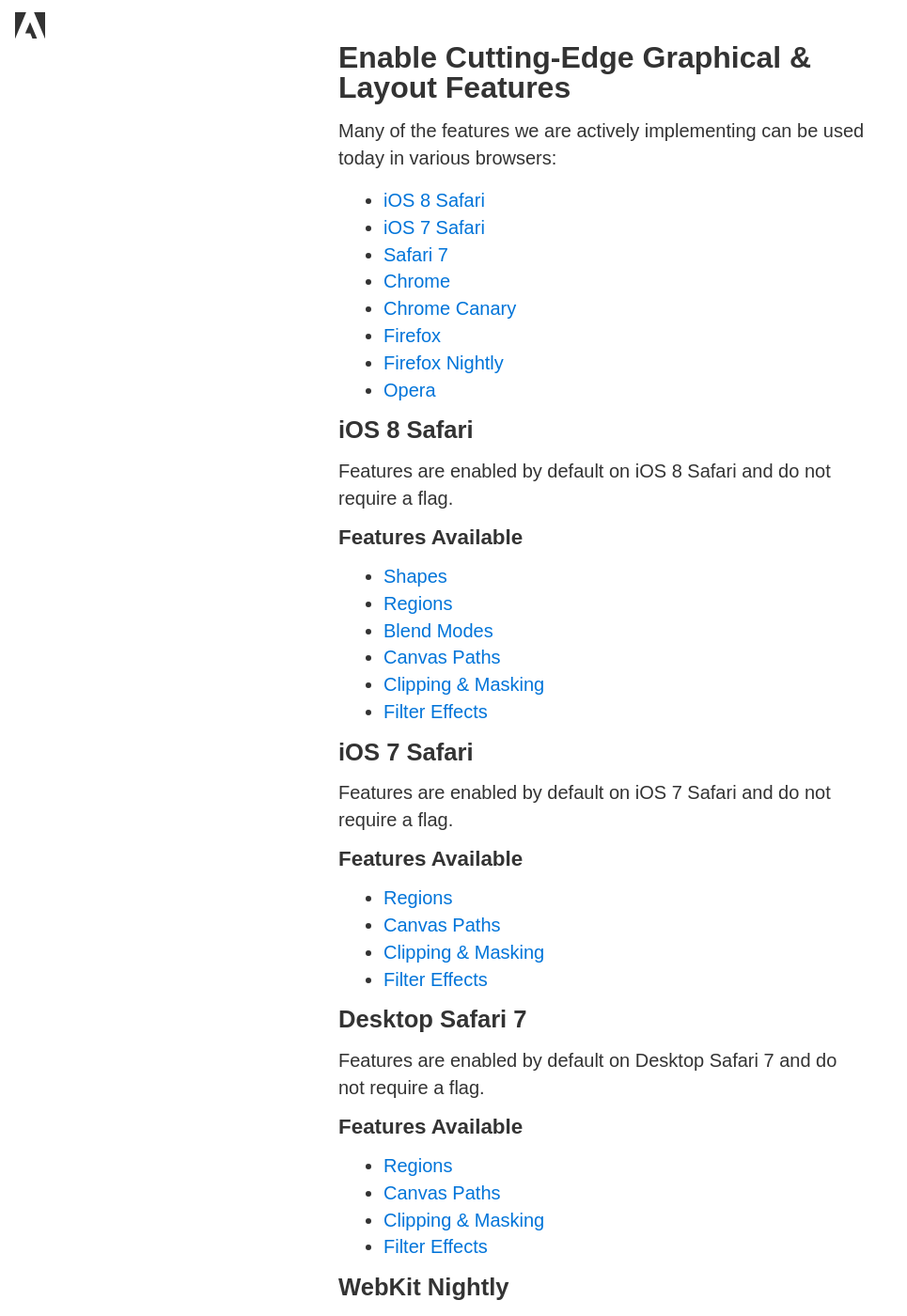
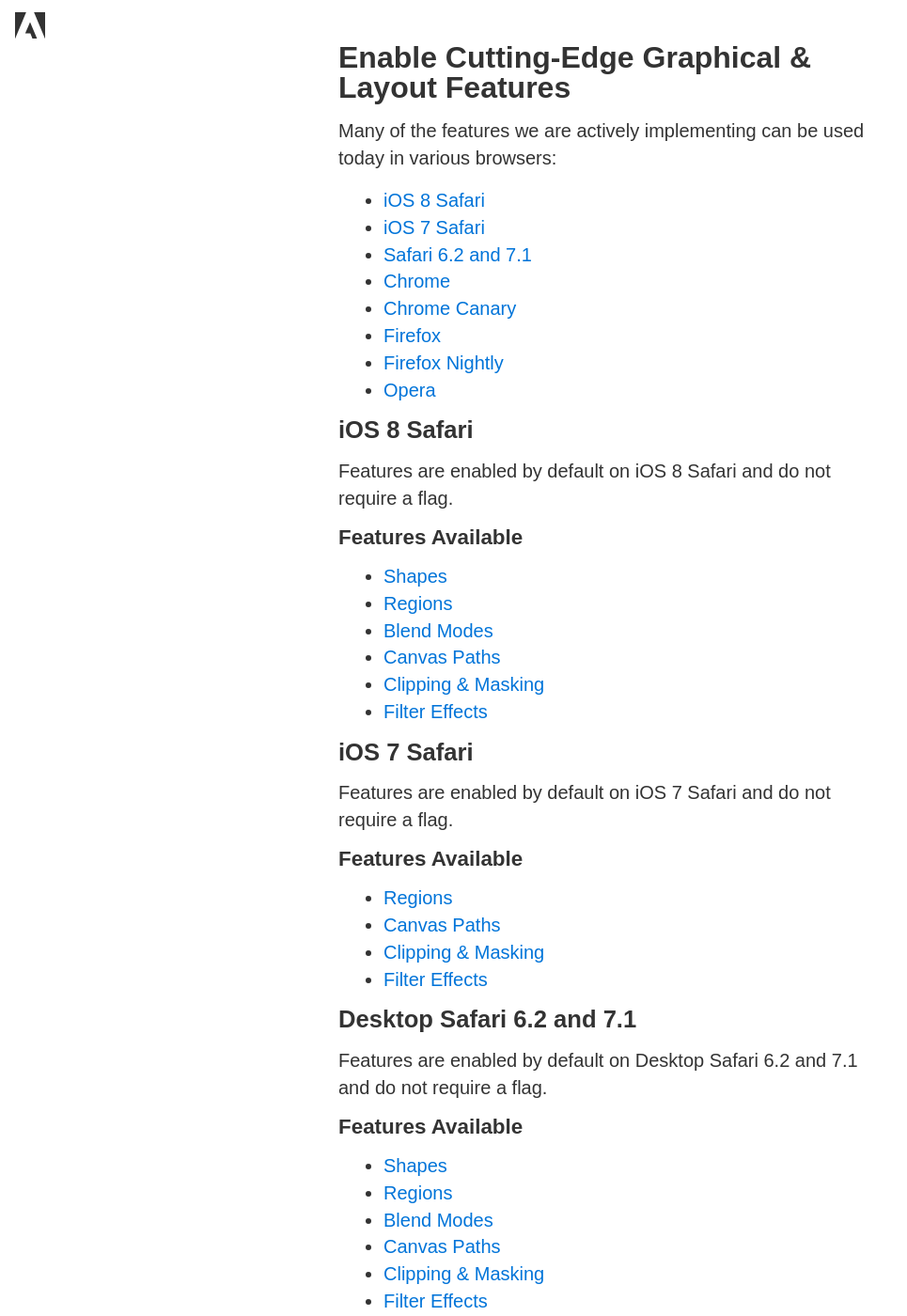
Before and after one commit to adobe-webplatform/adobe-webplatform.github.io, a Jekyll site: the page built from enable.md, in a window 1280 px wide and 1400 px high, scrolled down 194 px. Shown: the whole window at 94% size, without its empty margins (0-965 px from the left). Built offline with Jekyll 4.4.1, drawn with Linux system fonts in a browser that asks for light colours; nearby versions of some CDN libraries.

Commit message:
Add Safari 6.2 and 7.1 to enable page

```diff
--- a/enable.md
+++ b/enable.md
@@ -21,7 +21,7 @@ Many of the features we are actively implementing can be used today in various b
 
 * [iOS 8 Safari](#ios8-safari)
 * [iOS 7 Safari](#ios7-safari)
-* [Safari 7](#safari7)
+* [Safari 6.2 and 7.1](#safari7)
 * [Chrome](#chrome)
 * [Chrome Canary](#chrome-canary)
 * [Firefox](#firefox)
@@ -50,12 +50,14 @@ Features are enabled by default on iOS 7 Safari and do not require a flag.
 * [Clipping & Masking][clipping-and-masking]
 * [Filter Effects][filter-effects]
 
-### Desktop Safari 7 <a name="safari7">&nbsp;</a>
+### Desktop Safari 6.2 and 7.1 <a name="safari7">&nbsp;</a>
 
-Features are enabled by default on Desktop Safari 7 and do not require a flag.
+Features are enabled by default on Desktop Safari 6.2 and 7.1 and do not require a flag.
 
 #### Features Available
+* [Shapes][shapes]
 * [Regions][regions]
+* [Blend Modes][blend-modes]
 * [Canvas Paths](http://blogs.adobe.com/webplatform/2013/09/18/ios-7-safari-new-web-platform-features/)
 * [Clipping & Masking][clipping-and-masking]
 * [Filter Effects][filter-effects]
```
